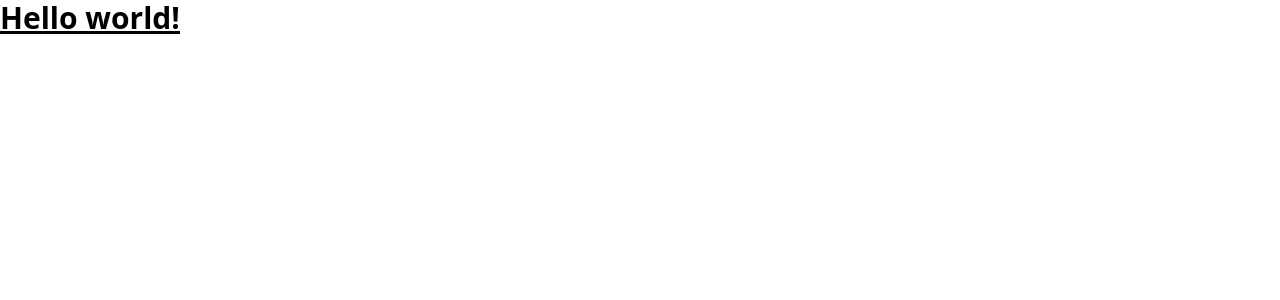
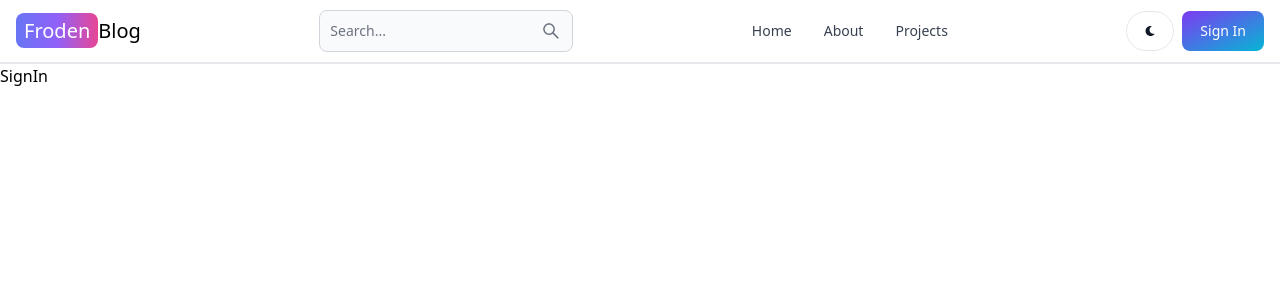
Before and after one commit to Dispenser254/MERN-Blog, a React (Vite) app in the folder client/: page /sign-in in a window 1280 px wide. Shown: the top 300 px of the page. Built offline with nearby package versions, Linux system fonts and the light colour scheme.

Commit message:
Added the header section

```diff
--- a/client/package.json
+++ b/client/package.json
@@ -10,8 +10,11 @@
     "preview": "vite preview"
   },
   "dependencies": {
+    "flowbite-react": "^0.9.0",
     "react": "^18.2.0",
-    "react-dom": "^18.2.0"
+    "react-dom": "^18.2.0",
+    "react-icons": "^5.2.0",
+    "react-router-dom": "^6.23.0"
   },
   "devDependencies": {
     "@types/react": "^18.2.66",
--- a/client/src/App.jsx
+++ b/client/src/App.jsx
@@ -1,3 +1,22 @@
+import { BrowserRouter, Routes, Route } from "react-router-dom";
+import Home from "./pages/Home";
+import SignIn from "./pages/SignIn";
+import SignUp from "./pages/SignUp";
+import Projects from "./pages/Projects";
+import About from "./pages/About";
+import Header from "./components/Header";
+
 export default function App() {
-  return <h1 className="text-3xl font-bold underline">Hello world!</h1>;
+  return (
+    <BrowserRouter>
+      <Header />
+      <Routes>
+        <Route path="/" element={<Home />} />
+        <Route path="/sign-in" element={<SignIn />} />
+        <Route path="/sign-up" element={<SignUp />} />
+        <Route path="/projects" element={<Projects />} />
+        <Route path="/about" element={<About />} />
+      </Routes>
+    </BrowserRouter>
+  );
 }
--- /dev/null
+++ b/client/src/components/Header.jsx
@@ -0,0 +1,56 @@
+// import React from 'react'
+import { Button, Navbar, TextInput } from "flowbite-react";
+import { Link, useLocation } from "react-router-dom";
+import { AiOutlineSearch } from "react-icons/ai";
+import { FaMoon } from "react-icons/fa";
+
+export function Header() {
+  const path = useLocation().pathname;
+  return (
+    <Navbar className="border-b-2">
+      <Link
+        to="/"
+        className="self-center whitespace-nowrap text-sm sm:text-xl font-semi-bold dark:text-white"
+      >
+        <span className="bg-gradient-to-r from-indigo-500 via-purple-500 to-pink-500 px-2 py-1 rounded-lg text-white">
+          Froden
+        </span>
+        Blog
+      </Link>
+      <form>
+        <TextInput
+          type="text"
+          placeholder="Search..."
+          rightIcon={AiOutlineSearch}
+          className="hidden lg:inline"
+        />
+      </form>
+      <Button className="lg:hidden w-12 h-10" color="gray" pill>
+        <AiOutlineSearch />
+      </Button>
+      <div className="flex gap-2 md:order-2">
+        <Button className="w-12 h-10 hidden sm:inline" color="gray" pill>
+          <FaMoon />
+        </Button>
+        <Link to="/sign-in">
+          <Button gradientDuoTone="purpleToBlue">Sign In</Button>
+        </Link>
+        <Navbar.Toggle />
+      </div>
+
+      <Navbar.Collapse>
+        <Navbar.Link active={path === "/"} as={"div"}>
+          <Link to="/">Home</Link>
+        </Navbar.Link>
+        <Navbar.Link active={path === "/about"} as={"div"}>
+          <Link to="/about">About</Link>
+        </Navbar.Link>
+        <Navbar.Link active={path === "/projects"} as={"div"}>
+          <Link to="/projects">Projects</Link>
+        </Navbar.Link>
+      </Navbar.Collapse>
+    </Navbar>
+  );
+}
+
+export default Header;
--- /dev/null
+++ b/client/src/pages/About.jsx
@@ -0,0 +1,9 @@
+// import React from 'react'
+
+function About() {
+  return (
+    <div>About</div>
+  )
+}
+
+export default About
--- /dev/null
+++ b/client/src/pages/Home.jsx
@@ -0,0 +1,9 @@
+// import React from 'react'
+
+function Home() {
+  return (
+    <div>Home</div>
+  )
+}
+
+export default Home
--- /dev/null
+++ b/client/src/pages/Projects.jsx
@@ -0,0 +1,9 @@
+// import React from 'react'
+
+function Projects() {
+  return (
+    <div>Projects</div>
+  )
+}
+
+export default Projects
--- /dev/null
+++ b/client/src/pages/SignIn.jsx
@@ -0,0 +1,9 @@
+// import React from 'react'
+
+function SignIn() {
+  return (
+    <div>SignIn</div>
+  )
+}
+
+export default SignIn
--- /dev/null
+++ b/client/src/pages/SignUp.jsx
@@ -0,0 +1,9 @@
+// import React from 'react'
+
+function SignUp() {
+  return (
+    <div>SignUp</div>
+  )
+}
+
+export default SignUp
--- a/client/tailwind.config.js
+++ b/client/tailwind.config.js
@@ -1,8 +1,10 @@
+const flowbite = require("flowbite-react/tailwind");
+
 /** @type {import('tailwindcss').Config} */
 export default {
-  content: ["./index.html", "./src/**/*.{js,ts,jsx,tsx}"],
+  content: ["./index.html", "./src/**/*.{js,ts,jsx,tsx}", flowbite.content()],
   theme: {
     extend: {},
   },
-  plugins: [],
+  plugins: [flowbite.plugin()],
 };
```
Also changed, not shown: 1 other file (tests, documents, lock files or other folders).
